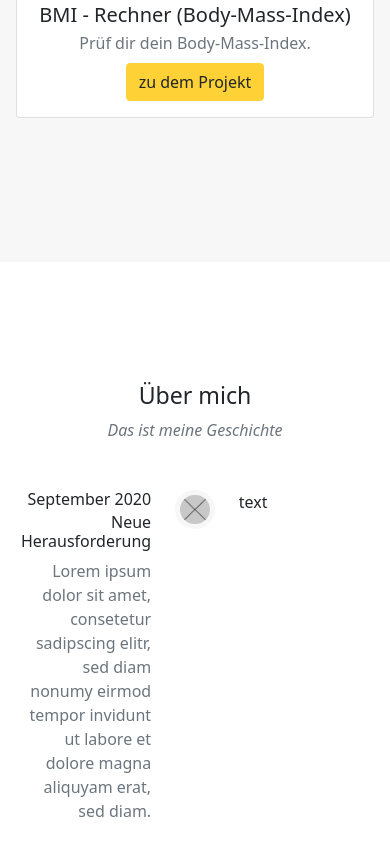
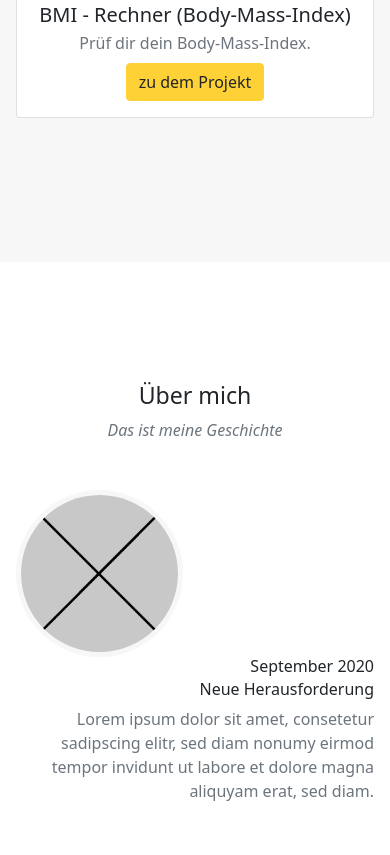
Before and after one commit to Robo22Robo/portfolio, a plain HTML site: page index.html in a window 390 px wide. Shown: the part 5299-6154 px from the top of the page. Drawn offline with nearby package versions, Linux system fonts and the light colour scheme; a web font is replaced by a local one.

Commit message:
Über-mich-Bereich, Responsive Design

```diff
--- a/index.html
+++ b/index.html
@@ -244,20 +244,20 @@
         Das ist meine Geschichte
       </p>
       <div class="row">
-        <div class="col-5">
+        <div class="col-6">
+          <img class="img-fluid aboutus-image" src="images/placeholder/portfolio/x.jpg" alt="Platzhalter 1">
+        </div>
+        <div class="col-12">
           <h5 class="h6 text-right mb-1">September 2020</h5>
           <h6 class="text-right">Neue Herausforderung</h6>
-          <p class="text-right text-muted">Lorem ipsum dolor sit amet, consetetur sadipscing elitr, sed diam nonumy eirmod tempor invidunt ut labore
+          <p class="text-right text-muted">Lorem ipsum dolor sit amet, consetetur sadipscing elitr, sed diam nonumy
+            eirmod tempor invidunt ut labore
             et dolore magna aliquyam erat, sed diam.</p>
         </div>
-        <div class="col-2">
-          <img class="img-fluid aboutus-image" src="images/placeholder/portfolio/x.jpg" alt="Platzhalter 1" >
-        </div>
-        <div class="col-5">text</div>
+
+
 
       </div>
-
-    </div>
   </section>
 
 
```
